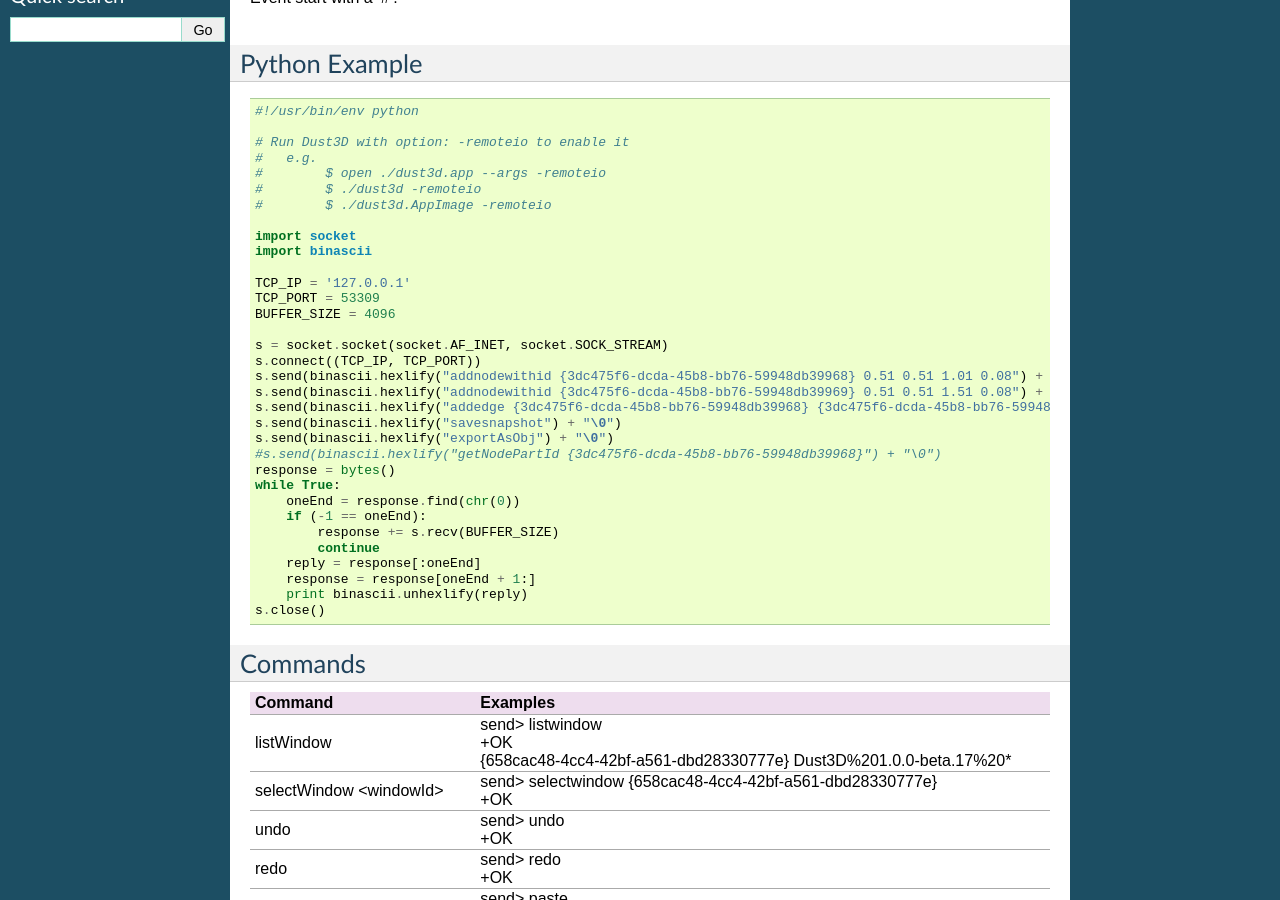
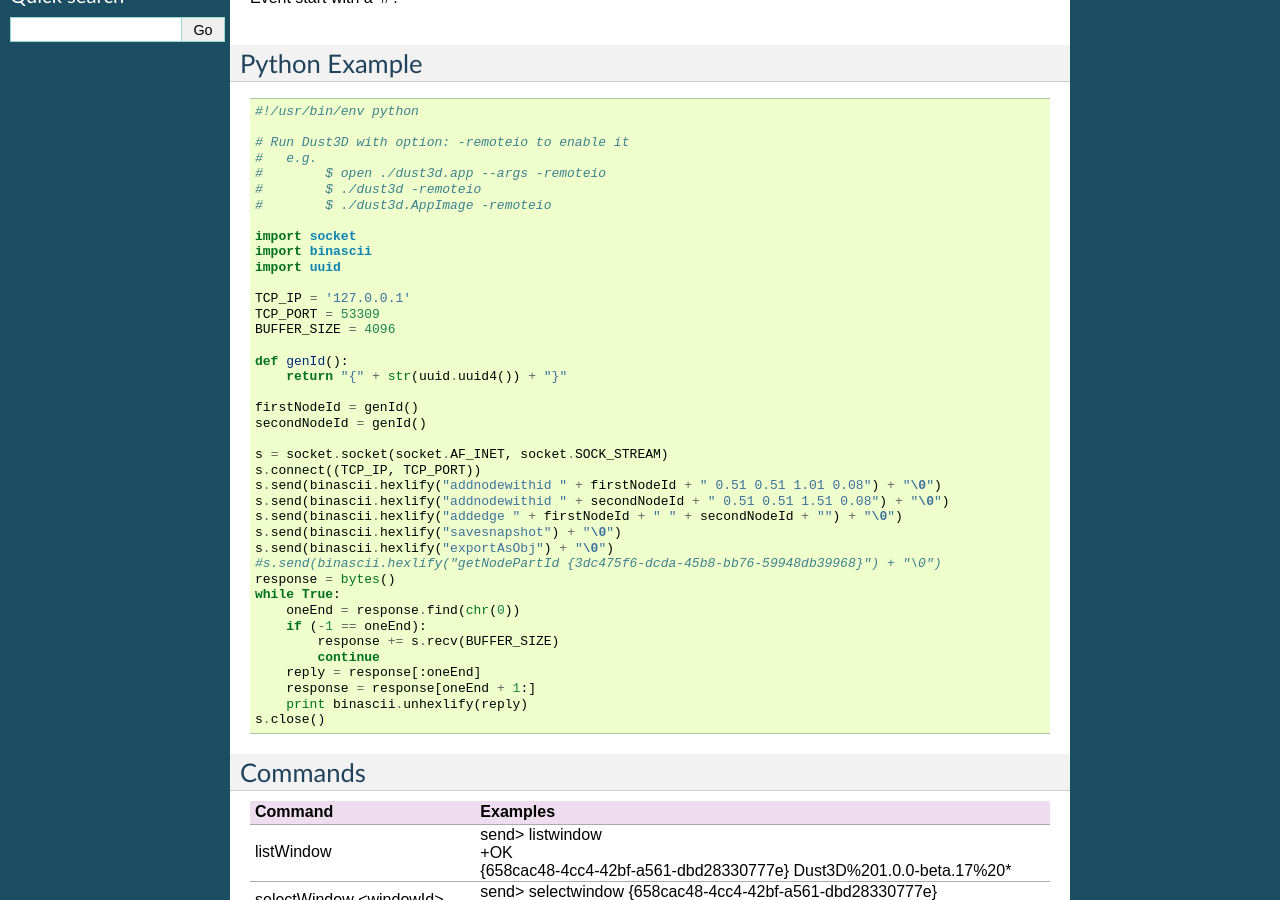
Before and after one commit to huxingyi/dust3d, a Sphinx documentation site: the page built from docs/remote_io_protocol.rst, in a window 1280 px wide and 900 px high, scrolled down 395 px. Built offline with Sphinx 7.4.7, drawn with Linux system fonts in a browser that asks for light colours.

Commit message:
Update python client example of Remote IO

```diff
--- a/docs/remote_io_protocol.rst
+++ b/docs/remote_io_protocol.rst
@@ -29,16 +29,23 @@ Python Example
 
     import socket
     import binascii
+    import uuid
 
     TCP_IP = '127.0.0.1'
     TCP_PORT = 53309
     BUFFER_SIZE = 4096
 
+    def genId():
+        return "{" + str(uuid.uuid4()) + "}"
+
+    firstNodeId = genId()
+    secondNodeId = genId()
+
     s = socket.socket(socket.AF_INET, socket.SOCK_STREAM)
     s.connect((TCP_IP, TCP_PORT))
-    s.send(binascii.hexlify("addnodewithid {3dc475f6-dcda-45b8-bb76-59948db39968} 0.51 0.51 1.01 0.08") + "\0")
-    s.send(binascii.hexlify("addnodewithid {3dc475f6-dcda-45b8-bb76-59948db39969} 0.51 0.51 1.51 0.08") + "\0")
-    s.send(binascii.hexlify("addedge {3dc475f6-dcda-45b8-bb76-59948db39968} {3dc475f6-dcda-45b8-bb76-59948db39969}") + "\0")
+    s.send(binascii.hexlify("addnodewithid " + firstNodeId + " 0.51 0.51 1.01 0.08") + "\0")
+    s.send(binascii.hexlify("addnodewithid " + secondNodeId + " 0.51 0.51 1.51 0.08") + "\0")
+    s.send(binascii.hexlify("addedge " + firstNodeId + " " + secondNodeId + "") + "\0")
     s.send(binascii.hexlify("savesnapshot") + "\0")
     s.send(binascii.hexlify("exportAsObj") + "\0")
     #s.send(binascii.hexlify("getNodePartId {3dc475f6-dcda-45b8-bb76-59948db39968}") + "\0")
```
